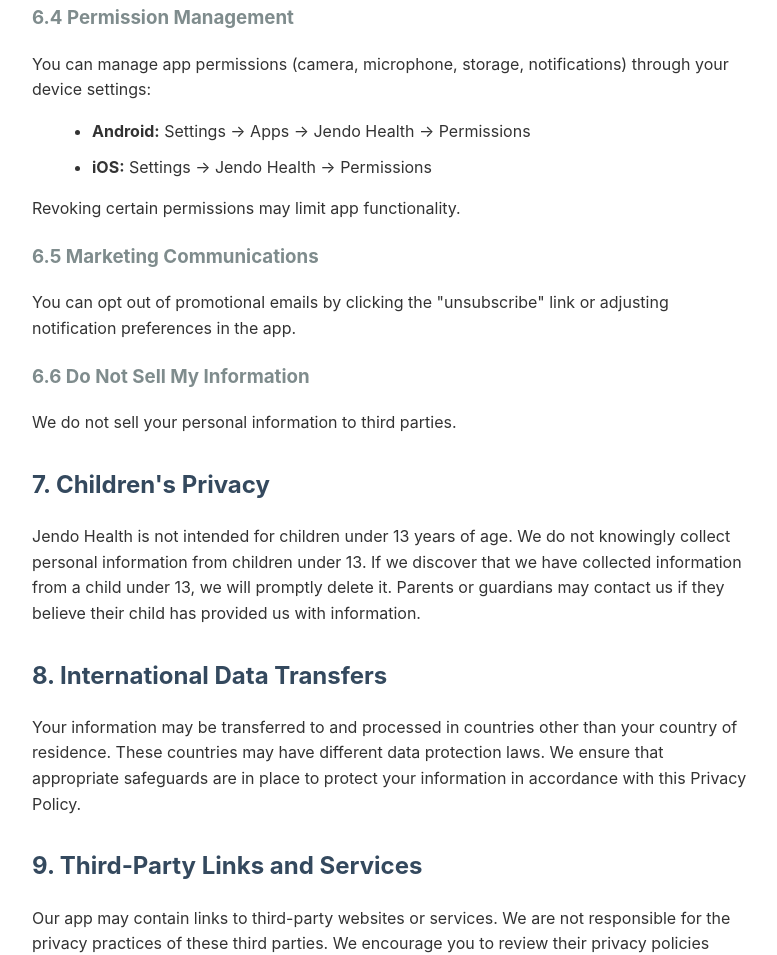
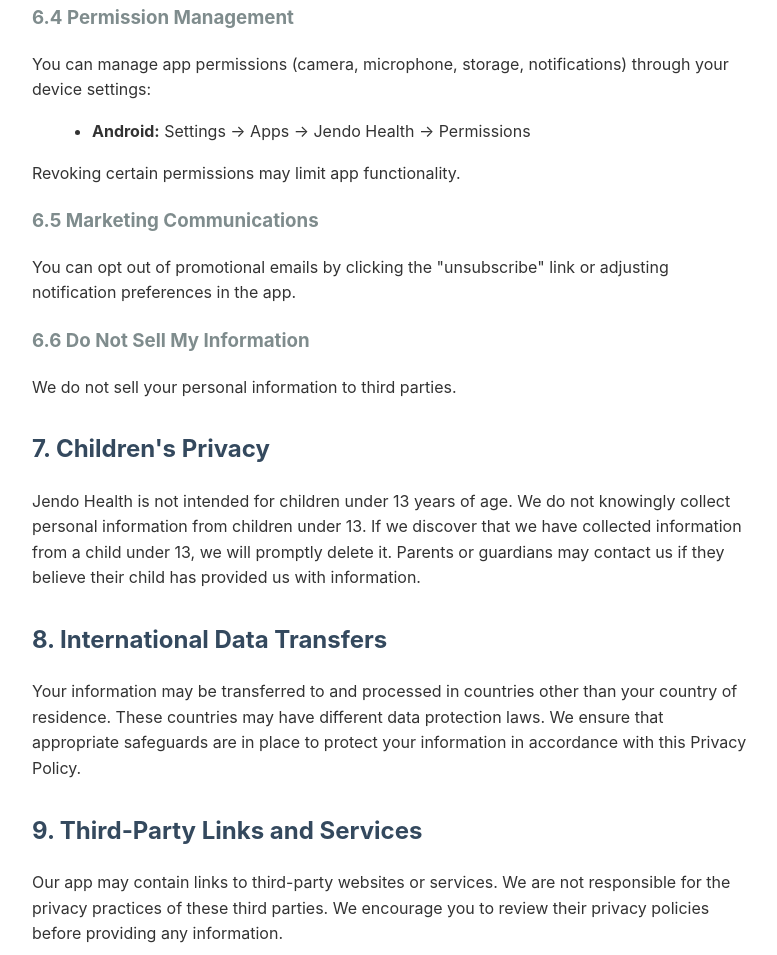
Before and after one commit to developer-esol/jendo-terms-conditions, a plain HTML site: page index.html in a window 1280 px wide. Shown: the part 4902-5857 px from the top of the page, without its empty margins (248-1025 px from the left). Drawn offline with Linux system fonts and the light colour scheme.

Commit message:
remove ios details

```diff
--- a/index.html
+++ b/index.html
@@ -228,7 +228,6 @@
             <p>You can manage app permissions (camera, microphone, storage, notifications) through your device settings:</p>
             <ul>
                 <li><strong>Android:</strong> Settings → Apps → Jendo Health → Permissions</li>
-                <li><strong>iOS:</strong> Settings → Jendo Health → Permissions</li>
             </ul>
             <p>Revoking certain permissions may limit app functionality.</p>
 
```
